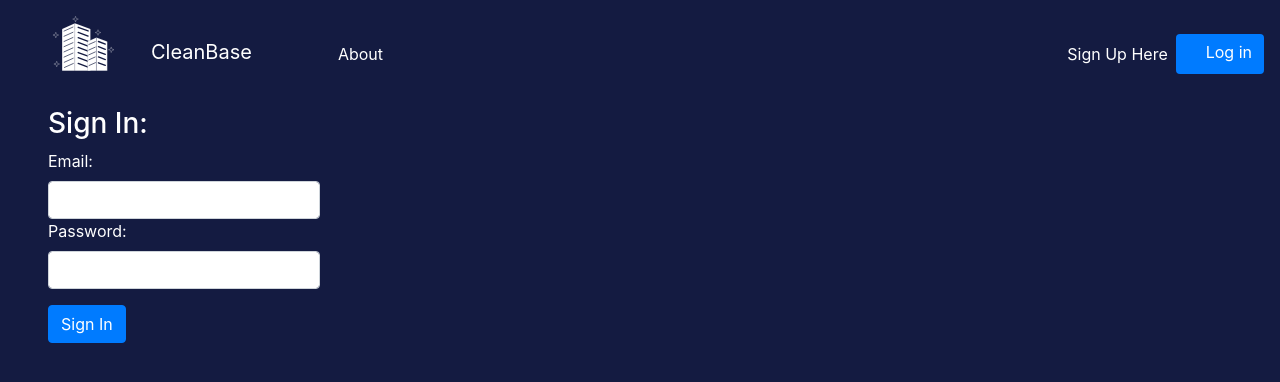
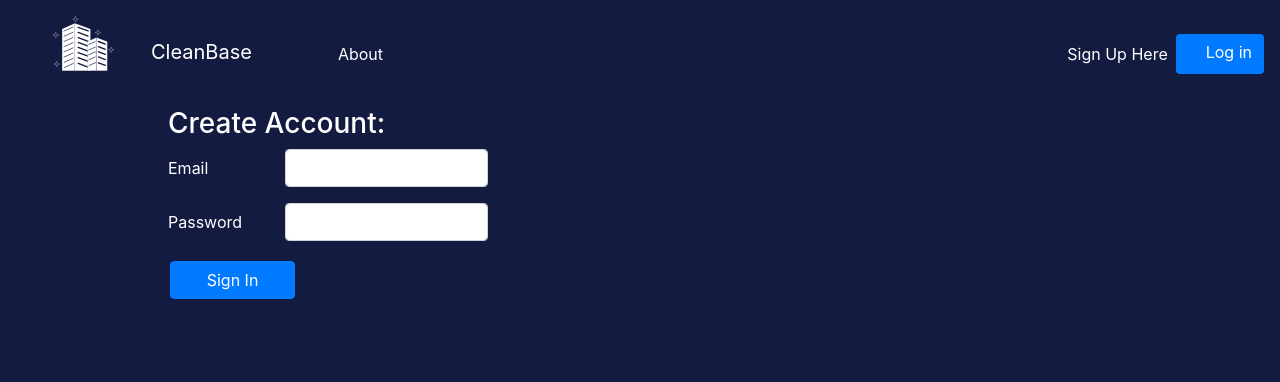
Before and after one commit to katerinaboyer/cleanbase, a React (Create React App) app: page /signin in a window 1280 px wide. Shown: the top 382 px of the page. Built offline with nearby package versions, Linux system fonts and the light colour scheme.

Commit message:
Style sign in

```diff
--- a/src/components/signin.component.js
+++ b/src/components/signin.component.js
@@ -3,6 +3,7 @@ import { connect } from "react-redux";
 import { useHistory } from "react-router-dom";
 import axios from "axios";
 import { storeLogin } from '../store/userReducer';
+import {Form, Button, Col, Row} from 'react-bootstrap';
 
 const bcrypt = require('bcryptjs');
 
@@ -45,35 +46,27 @@ const SignIn = (props) => {
     }
 
       return (
-        <div style={{color:"white"}}>
-          <h3 style={{paddingLeft:"3rem"}}>Sign In:</h3>
-          <form onSubmit={onSubmit} style={{paddingLeft:"3rem", width:"25%"}}>
-            <div className="form-group">
-              <label>Email: </label>
-              <input
-                type="text"
-                required
-                className="form-control"
-                value={email}
-                onChange={onChangeEmail}
-              />
-              <label>Password: </label>
-              <input
-                type="text"
-                required
-                className="form-control"
-                value={password}
-                onChange={onChangePassword}
-              />
-            </div>
-            <div className="form-group">
-              <input
-                type="submit"
-                value="Sign In"
-                className="btn btn-primary"
-              />
-            </div>
-          </form>
+        <div style={{marginLeft:"10.5rem", display:"block", color:"white", width:"25%"}} >
+        <h3 className="h3">Create Account:</h3>
+        <Form onSubmit={onSubmit}>
+            <Form.Group as={Row} controlId="formAdmin">
+                <Form.Label column sm={4}>Email</Form.Label>
+                <Col sm={8}>
+                    <Form.Control type="text" placeholder="" onChange={onChangePassword}/>
+                </Col>
+            </Form.Group>
+
+            <Form.Group as={Row} controlId="formAdmin">
+                <Form.Label column sm={4}>Password</Form.Label>
+                <Col sm={8}>
+                    <Form.Control type="text" placeholder="" onChange={onChangeEmail}/>
+                </Col>
+            </Form.Group>
+
+            <Button className="button-secondary" type="submit">
+                Sign In
+            </Button>
+        </Form>
         </div>
       )
 }
```
